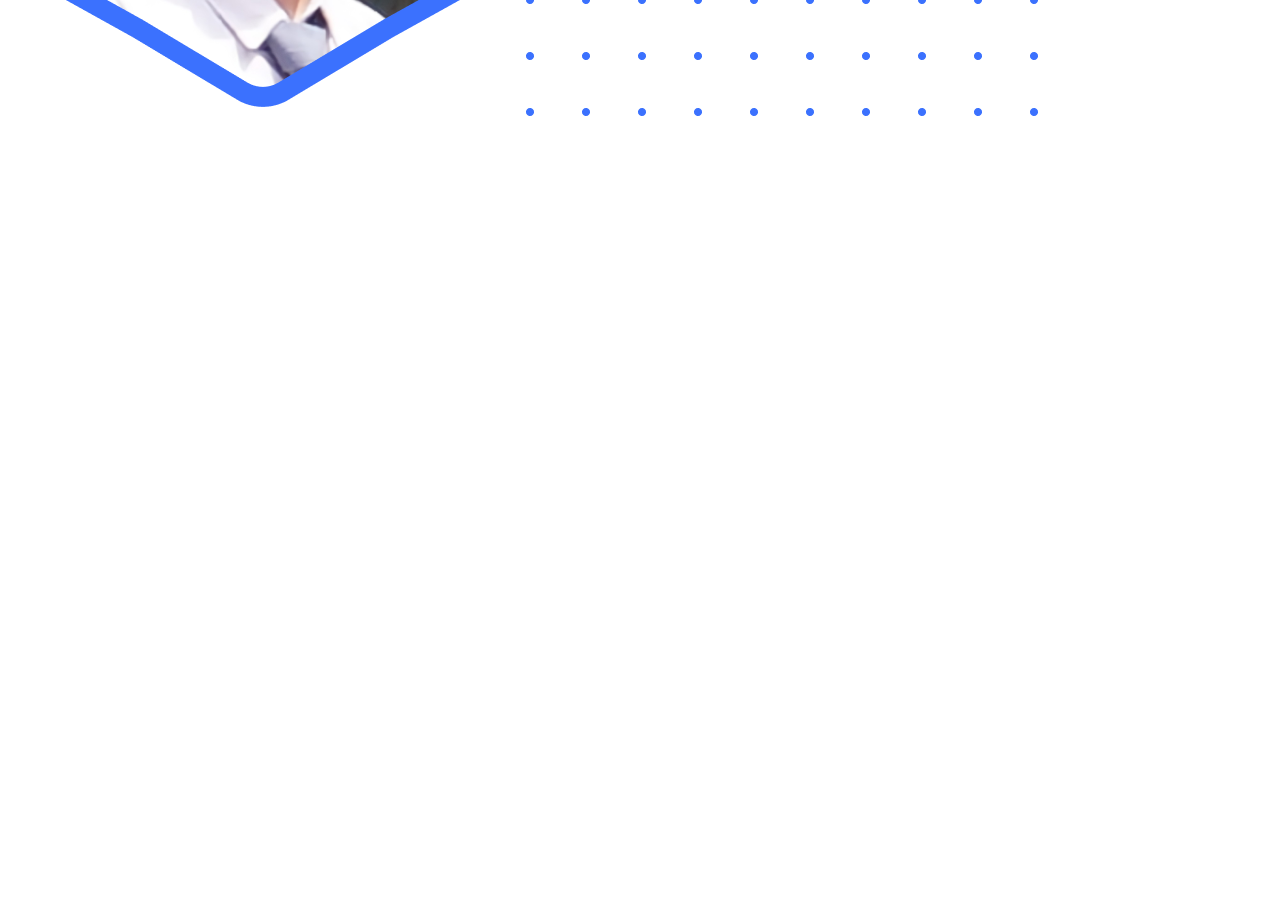
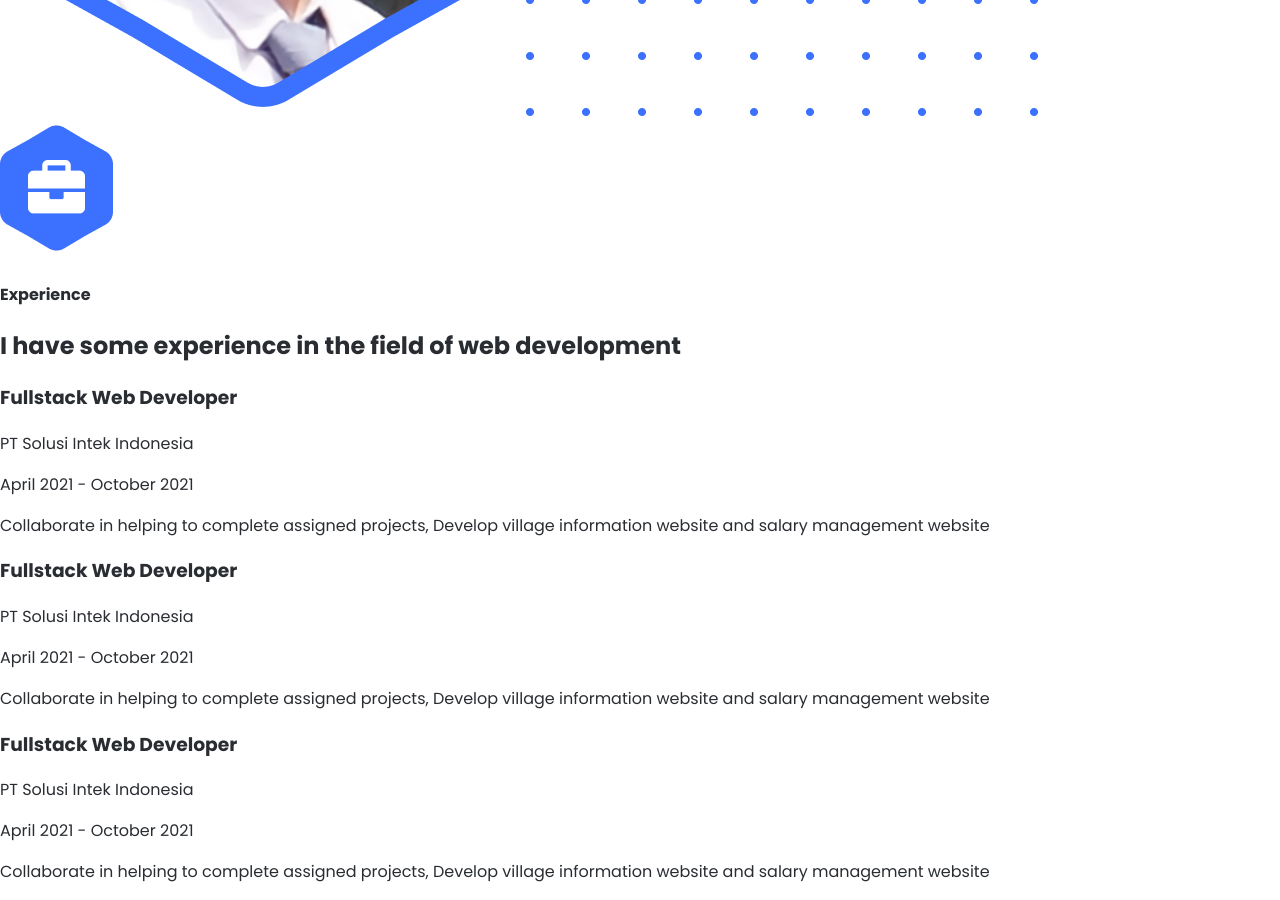
Before and after one commit to Fajar3108/portfolio-v2, a React (Create React App) app: page / in a window 1280 px wide. Shown: the part 680-1580 px from the top of the page. Before the commit the page ends 803 px from the top, so only its background shows below. Built offline with nearby package versions, Linux system fonts and the light colour scheme.

Commit message:
Add: Experiences

```diff
--- a/src/App.js
+++ b/src/App.js
@@ -5,7 +5,7 @@ import { Home } from './pages';
 function App() {
   return (
     <Router>
-      <div className='mx-auto container px-10 md:px-0'>
+      <div className='mx-auto container px-10'>
         <Routes>
             <Route path="/" element={<Home />} />
         </Routes>
--- /dev/null
+++ b/src/components/Experience/ExperienceCard.js
@@ -0,0 +1,12 @@
+const ExperienceCard = () => {
+    return (
+        <div className="experience__card text-left p-5 mb-2 md:m-3 shadow-md rounded border-t-[6px] border-blue-600 md:border-none">
+            <h3 className="font-bold">Fullstack Web Developer</h3>
+            <p>PT Solusi Intek Indonesia</p>
+            <p className="text-gray-400 transition-all text-xs mb-2">April 2021 - October 2021</p>
+            <p className="text-gray-500 text-sm transition-all anima">Collaborate in helping to complete assigned projects, Develop village information website and salary management website</p>
+        </div>
+    )
+}
+
+export default ExperienceCard;
--- /dev/null
+++ b/src/components/Experience/ExperienceGroup.js
@@ -0,0 +1,13 @@
+import ExperienceCard from "./ExperienceCard";
+
+const ExperienceGroup = () => {
+    return (
+        <div className="experience__group flex flex-wrap justify-center">
+            <ExperienceCard />
+            <ExperienceCard />
+            <ExperienceCard />
+        </div>
+    )
+}
+
+export default ExperienceGroup;
--- /dev/null
+++ b/src/components/Experience/index.js
@@ -0,0 +1,16 @@
+import ExperienceGroup from "./ExperienceGroup";
+import experienceIcon from "../../assets/icons/experience-icon.png";
+import './style.css';
+
+const Experience = () => {
+    return (
+        <div className="experience flex flex-col items-center justify-center text-center py-10">
+            <img src={experienceIcon} alt=" " className="w-16 mb-3" />
+            <h4 className="font-bold text-blue-600">Experience</h4>
+            <h2 className="font-bold text-2xl md:w-[500px] mt-3 mb-5">I have some experience in the field of web development</h2>
+            <ExperienceGroup />
+        </div>
+    )
+};
+
+export default Experience;
--- /dev/null
+++ b/src/components/Experience/style.css
@@ -0,0 +1,3 @@
+.experience__card {
+  @apply md:flex-grow-0 md:w-[45%] lg:md:w-[35%];
+}
--- a/src/components/Hero/HeroContent.js
+++ b/src/components/Hero/HeroContent.js
@@ -2,7 +2,7 @@ const HeroContent = () => {
     return (
         <div className="hero__content md:w-1/2 md:pr-5">
             <h4 className="text-blue-600 font-bold md:mb-3">Hello, I'am Maulana</h4>
-            <h2 className="text-xl md:text-4xl my-3 md:mb-5 leading-tight font-bold">Programming is not about Typing. It's about Thinking.</h2>
+            <h2 className="text-2xl md:text-4xl my-3 md:mb-5 leading-tight font-bold">Programming is not about Typing. It's about Thinking.</h2>
             <p className="md:w-4/5 mb-8 text-sm md:text-base">I am a graduate of a vocational school majoring in software engineering who has a great interest in programming.</p>
             <a href="https://google.com" className="px-6 py-3 bg-blue-600 text-white rounded transition hover:bg-blue-700">Download CV</a>
         </div>
--- a/src/components/Hero/index.js
+++ b/src/components/Hero/index.js
@@ -5,7 +5,7 @@ import HeroImages from './HeroImages';
 
 const Hero = () => {
     return (
-        <div className="hero flex flex-col-reverse md:flex-row items-center h-screen overflow-hidden relative justify-center text-center md:text-left">
+        <div className="hero flex flex-col-reverse md:flex-row items-center h-screen overflow-hidden relative justify-between text-center md:text-left">
             <HeroContent />
             <HeroImages profile={profile} mempis={mempis} />
         </div>
--- a/src/components/index.js
+++ b/src/components/index.js
@@ -1,3 +1,4 @@
 import Hero from "./Hero";
+import Experience from "./Experience";
 
-export {Hero};
+export {Hero, Experience};
--- a/src/pages/Home/index.js
+++ b/src/pages/Home/index.js
@@ -1,9 +1,10 @@
-import { Hero } from "../../components";
+import { Experience, Hero } from "../../components";
 
 const Home = () => {
     return (
         <>
             <Hero />
+            <Experience />
         </>
     )
 };
```
Also changed, not shown: src/assets/icons/experience-icon.png (added).
